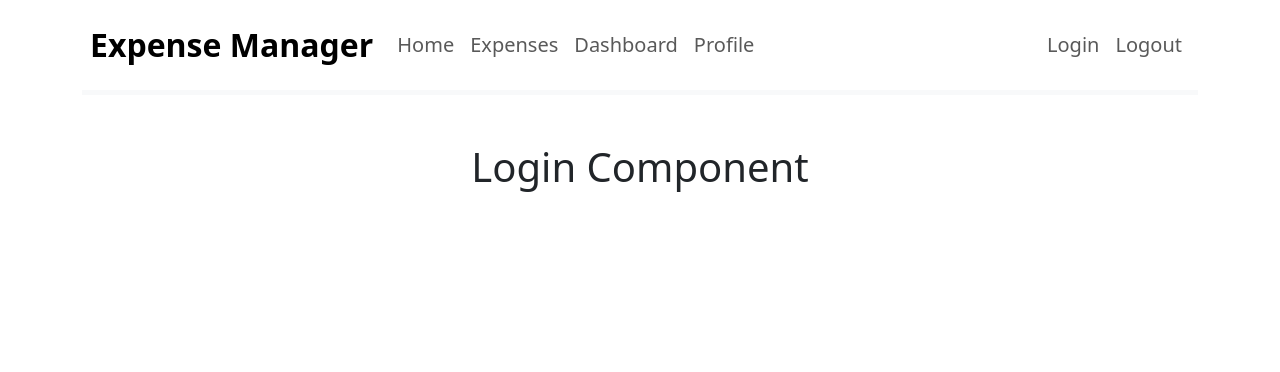
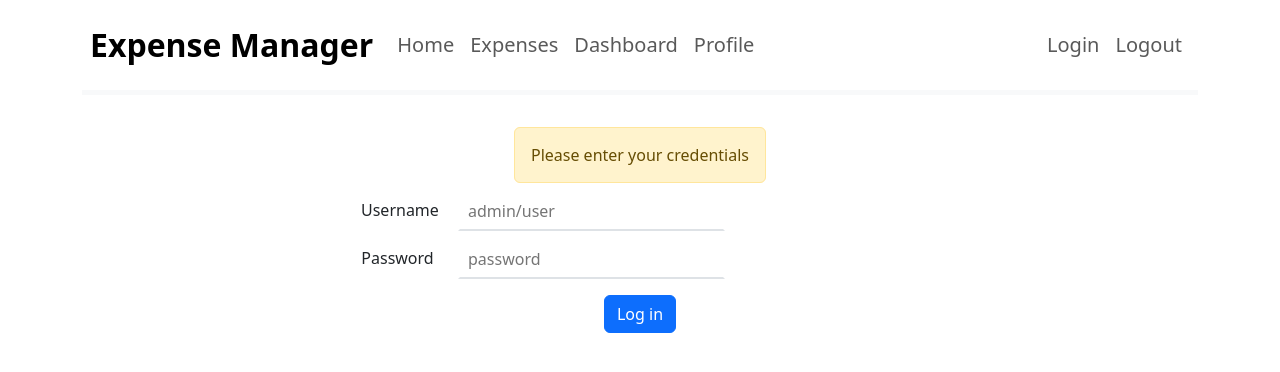
Before and after one commit to vignesh-6145/expense-manager-frontend, a React (Create React App) app in the folder expense-manager/: page /login in a window 1280 px wide. Shown: the top 372 px of the page. Built offline with nearby package versions, Linux system fonts and the light colour scheme.

Commit message:
UPDATE : Login component was implemented and redirection was added

```diff
--- /dev/null
+++ b/expense-manager/src/Components/Login/Login.css
@@ -0,0 +1,5 @@
+.form-error {
+  font-size: 0.75rem;
+  padding: 0;
+  margin: 0;
+}
--- a/expense-manager/src/Components/Login/Login.jsx
+++ b/expense-manager/src/Components/Login/Login.jsx
@@ -1,7 +1,89 @@
+import { useState } from "react";
+import { authenticate } from "../../Services/AuthService";
+import "./Login.css";
+import { useNavigate } from "react-router";
+
 export function Login() {
+  const [userName, setUsername] = useState("");
+  const [password, setPassword] = useState("");
+  const [error, setError] = useState(null);
+  const [success, setSuccess] = useState(null);
+  const navigate = useNavigate();
+
+  function handleUsername(e) {
+    setUsername(e.target.value);
+  }
+  function handlePassword(e) {
+    setPassword(e.target.value);
+  }
+  function handleSubmit(e) {
+    e.preventDefault();
+    let loginStatus = authenticate(userName, password);
+    setError(!loginStatus);
+    setSuccess(loginStatus);
+    setTimeout(() => navigate("/"), 5000);
+  }
   return (
     <div>
-      <h1>Login Component</h1>
+      {!success && !error && (
+        <div className="col-sm-12 mb-4">
+          <span className="alert alert-warning">
+            Please enter your credentials
+          </span>
+        </div>
+      )}
+      {success && (
+        <div className="col-sm-12 mb-4">
+          <span className="alert alert-success">
+            please wait u will be redirected
+          </span>
+        </div>
+      )}
+      {error && (
+        <div className="col-sm-12 mb-4">
+          <span className="alert alert-danger">
+            Something went wrong please heck username/password
+          </span>
+        </div>
+      )}
+      <form className="mx-auto col-10 col-md-8 col-lg-6">
+        <div className="form-group row mb-2">
+          <label className="col-sm-2 col-form-label ">Username</label>
+          <div className="col-sm-6">
+            <input
+              type="text"
+              className="form-control-plaintext  border-bottom border-2 ps-2"
+              id="username"
+              value={userName}
+              placeholder="admin/user"
+              onChange={handleUsername}
+            />
+          </div>
+        </div>
+
+        <div className="form-group row mb-3">
+          <label className="col-sm-2 col-form-label">Password</label>
+          <div className="col-sm-6">
+            <input
+              type="password"
+              className="form-control-plaintext  border-bottom border-2 ps-2"
+              id="password"
+              value={password}
+              placeholder="password"
+              onChange={handlePassword}
+            />
+          </div>
+        </div>
+        <div className="col-sm-12">
+          <button
+            type="submit"
+            className="btn btn-primary"
+            onClick={handleSubmit}
+          >
+            Log in
+          </button>
+        </div>
+      </form>
     </div>
   );
 }
--- /dev/null
+++ b/expense-manager/src/Services/AuthService.js
@@ -0,0 +1,6 @@
+//implementing a dummy login
+//TODO : use backend api verification
+
+export function authenticate(username, pasword) {
+  return username === "admin" && pasword === "admin";
+}
```
